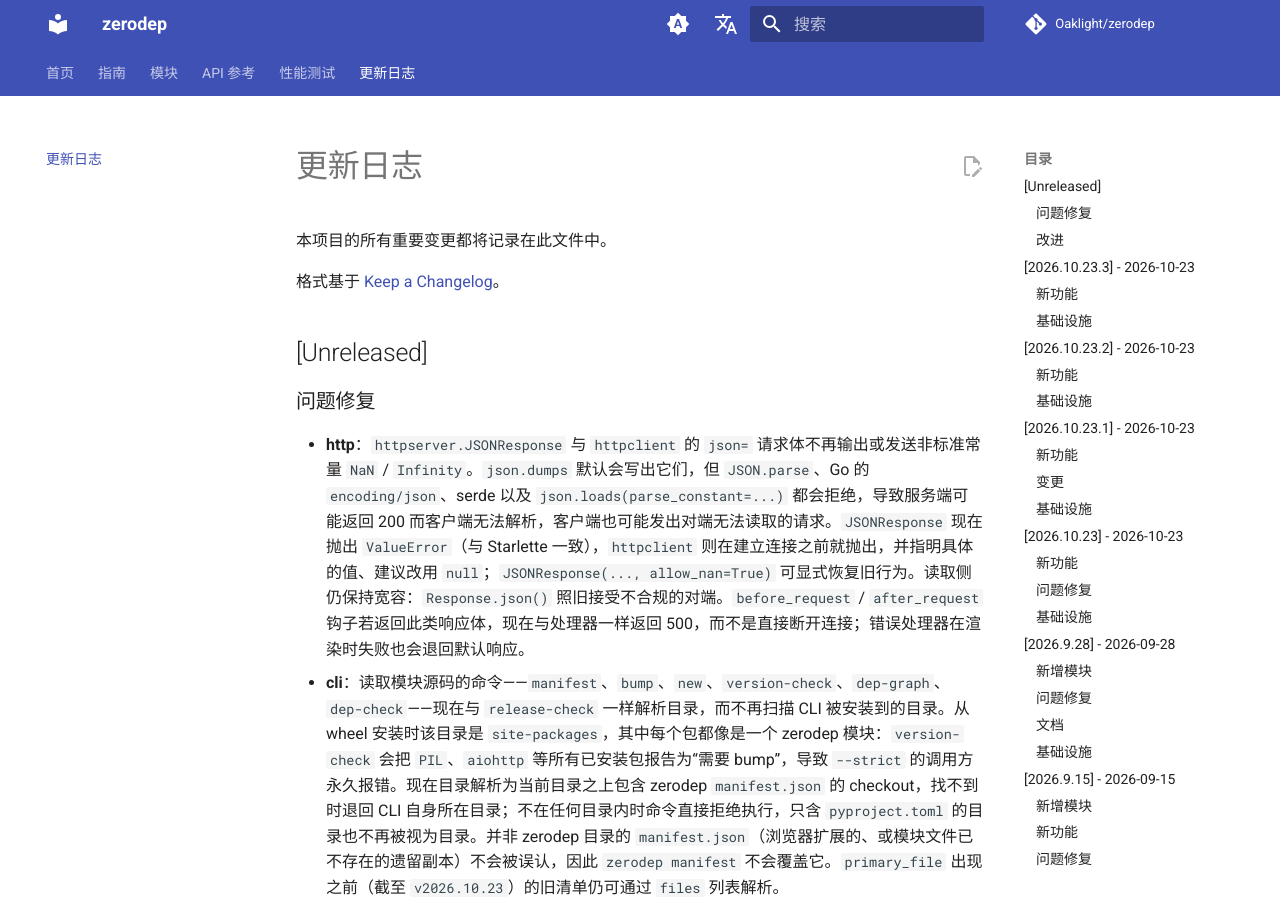
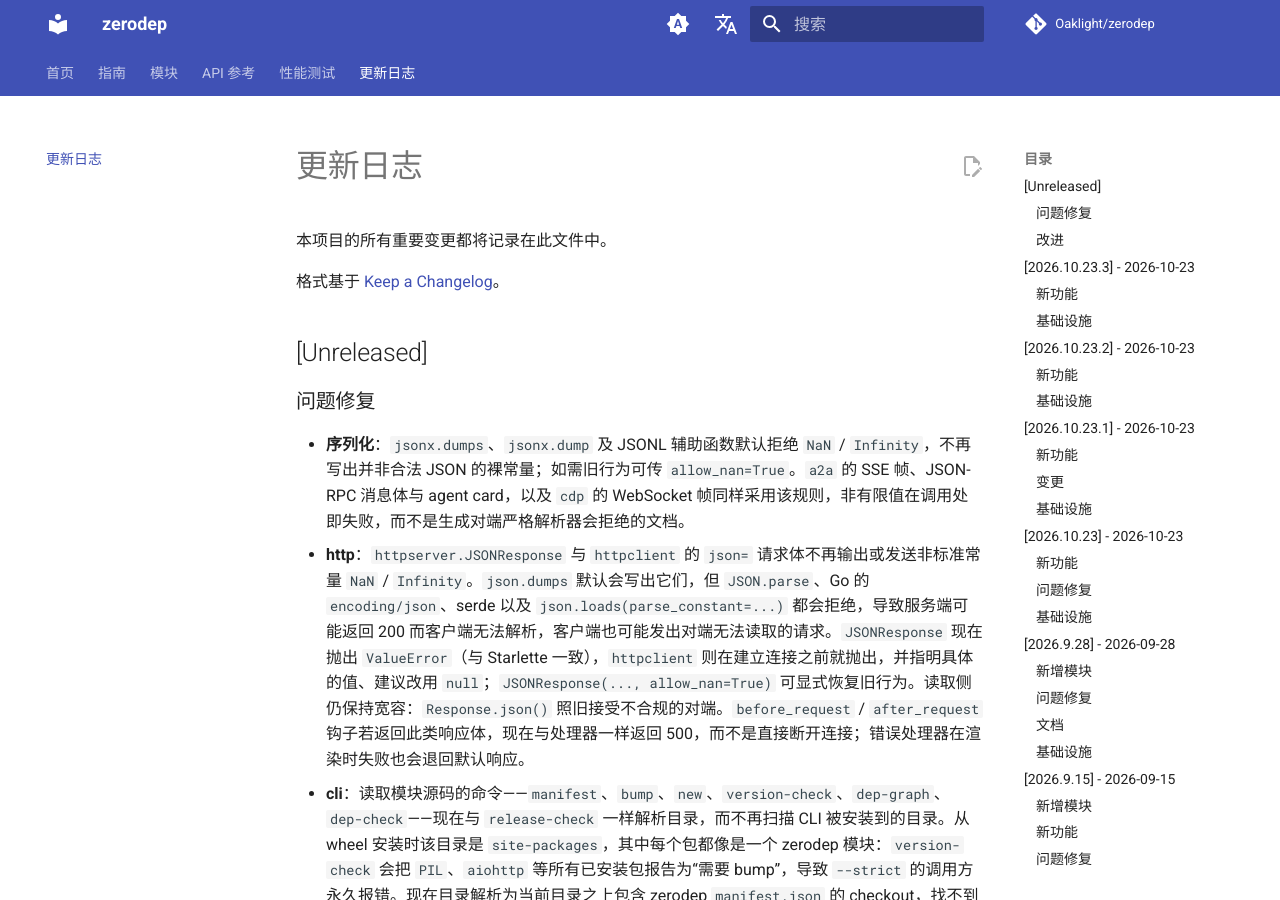
Before and after one commit to Oaklight/zerodep, an MkDocs documentation site: the page built from docs/changelog.md, in a window 1280 px wide and 900 px high. Built offline with MkDocs 1.6.1 and Material for MkDocs 9.7.7, drawn with Linux system fonts in a browser that asks for light colours; comment, search, counter and statistics services are not loaded.

Commit message:
docs: jsonx, a2a and cdp modules strict JSON defaults

```diff
--- a/docs/changelog.md
+++ b/docs/changelog.md
@@ -8,6 +8,7 @@
 
 ### 问题修复
 
+- **序列化**：`jsonx.dumps`、`jsonx.dump` 及 JSONL 辅助函数默认拒绝 `NaN` / `Infinity`，不再写出并非合法 JSON 的裸常量；如需旧行为可传 `allow_nan=True`。`a2a` 的 SSE 帧、JSON-RPC 消息体与 agent card，以及 `cdp` 的 WebSocket 帧同样采用该规则，非有限值在调用处即失败，而不是生成对端严格解析器会拒绝的文档。
 - **http**：`httpserver.JSONResponse` 与 `httpclient` 的 `json=` 请求体不再输出或发送非标准常量 `NaN` / `Infinity`。`json.dumps` 默认会写出它们，但 `JSON.parse`、Go 的 `encoding/json`、serde 以及 `json.loads(parse_constant=...)` 都会拒绝，导致服务端可能返回 200 而客户端无法解析，客户端也可能发出对端无法读取的请求。`JSONResponse` 现在抛出 `ValueError`（与 Starlette 一致），`httpclient` 则在建立连接之前就抛出，并指明具体的值、建议改用 `null`；`JSONResponse(..., allow_nan=True)` 可显式恢复旧行为。读取侧仍保持宽容：`Response.json()` 照旧接受不合规的对端。`before_request` / `after_request` 钩子若返回此类响应体，现在与处理器一样返回 500，而不是直接断开连接；错误处理器在渲染时失败也会退回默认响应。
 - **cli**：读取模块源码的命令——`manifest`、`bump`、`new`、`version-check`、`dep-graph`、`dep-check`——现在与 `release-check` 一样解析目录，而不再扫描 CLI 被安装到的目录。从 wheel 安装时该目录是 `site-packages`，其中每个包都像是一个 zerodep 模块：`version-check` 会把 `PIL`、`aiohttp` 等所有已安装包报告为“需要 bump”，导致 `--strict` 的调用方永久报错。现在目录解析为当前目录之上包含 zerodep `manifest.json` 的 checkout，找不到时退回 CLI 自身所在目录；不在任何目录内时命令直接拒绝执行，只含 `pyproject.toml` 的目录也不再被视为目录。并非 zerodep 目录的 `manifest.json`（浏览器扩展的、或模块文件已不存在的遗留副本）不会被误认，因此 `zerodep manifest` 不会覆盖它。`primary_file` 出现之前（截至 `v2026.10.23`）的旧清单仍可通过 `files` 列表解析。
 
```
Also changed, not shown: docs/modules/index.md (+3 -3 lines).
